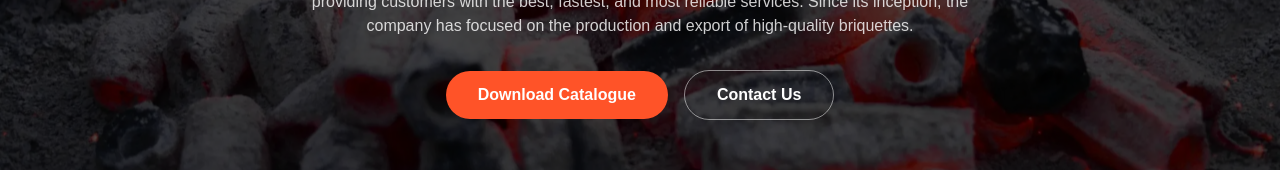
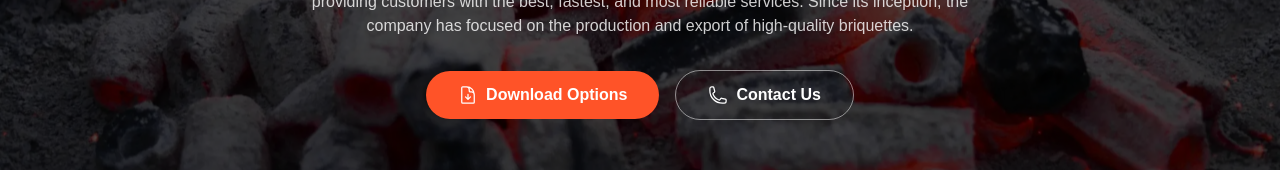
Before and after one commit to cimisachimi/indocharcoalsupply, a Next.js app: page /en in a window 1280 px wide. Shown: the part 401-571 px from the top of the page. Built offline with nearby package versions, Linux system fonts and the light colour scheme.

Commit message:
fiks hero

```diff
--- a/components/Hero.tsx
+++ b/components/Hero.tsx
@@ -1,34 +1,49 @@
 // components/Hero.tsx
+"use client";
 
-import React from 'react';
-import Image from 'next/image'; // Import the Next.js Image component
+import React, { useState } from 'react';
+import Image from 'next/image';
 import StatsBar from './StatsBar';
-import { useTranslations } from 'next-intl'
+import { useTranslations } from 'next-intl';
+import { DocumentArrowDownIcon, PhoneIcon, DocumentTextIcon, BookOpenIcon } from '@heroicons/react/24/outline';
 
 const Hero: React.FC = () => {
-  const t = useTranslations('hero')
+  const t = useTranslations('hero');
+  const [showOptions, setShowOptions] = useState(false);
+
+  const handleMenuClick = (event: React.MouseEvent) => {
+    event.stopPropagation();
+  };
+
+  React.useEffect(() => {
+    const handleOutsideClick = () => {
+      setShowOptions(false);
+    };
+
+    if (showOptions) {
+      document.addEventListener('click', handleOutsideClick);
+    }
+
+    return () => {
+      document.removeEventListener('click', handleOutsideClick);
+    };
+  }, [showOptions]);
 
   return (
-    // In components/Hero.tsx
     <div className="relative h-[90vh] w-full">
-      {/* Background Layers */}
-
-      {/* USE NEXT/IMAGE INSTEAD OF A DIV BACKGROUND */}
       <Image
         src="/charcoal-bg.webp"
         alt="Hot charcoal briquettes"
         fill
-        priority // This is the crucial part for LCP optimization!
+        priority
         style={{
-          objectFit: 'cover', // Replicates background-size: cover
-          zIndex: -1,         // Puts the image behind the content
+          objectFit: 'cover',
+          zIndex: -1,
         }}
-        sizes="100vw" // Informs the browser the image will span the full viewport width
+        sizes="100vw"
       />
-
       <div className="absolute inset-0 bg-black/70" />
 
-      {/* Container for centering the text content (no changes here) */}
       <div className="absolute top-1/2 left-1/2 w-full -translate-x-1/2 -translate-y-1/2 px-4">
         <div className="max-w-4xl mx-auto text-center">
           <h1 className="text-4xl font-extrabold text-white sm:text-5xl md:text-7xl">
@@ -40,25 +55,65 @@ const Hero: React.FC = () => {
           <p className="mt-6 max-w-2xl mx-auto text-white/80">
             {t('paragraph')}
           </p>
+
           <div className="mt-8 flex flex-col sm:flex-row items-center justify-center gap-4">
+            <div className="relative inline-block text-left" onClick={handleMenuClick}>
+              <button
+                type="button"
+                className="bg-brand-orange text-white font-semibold px-8 py-3 rounded-full hover:bg-opacity-90 transition-opacity duration-300 flex items-center justify-center gap-2"
+                onClick={() => setShowOptions(!showOptions)}
+                aria-expanded={showOptions}
+                aria-haspopup="true"
+              >
+                <DocumentArrowDownIcon className="h-5 w-5" aria-hidden="true" />
+                {t('download-options')}
+              </button>
+
+              {showOptions && (
+                <div
+                  className="origin-top-center absolute left-1/2 mt-2 w-60 -translate-x-1/2 rounded-lg shadow-xl bg-black/80 ring-1 ring-white/20 focus:outline-none z-10 animate-fade-in"
+                  role="menu"
+                  aria-orientation="vertical"
+                  tabIndex={-1}
+                >
+                  <div className="py-1" role="none">
+                    <a
+                      href="https://drive.google.com/file/d/15cJ4JVYefAieuppOQSQXwfE0XKk05U8o/view?usp=sharing"
+                      target="_blank"
+                      rel="noopener noreferrer"
+                      className="text-white flex items-center px-4 py-2 text-sm hover:bg-white/10 transition-colors duration-200"
+                      role="menuitem"
+                      tabIndex={-1}
+                    >
+                      <DocumentTextIcon className="mr-3 h-5 w-5" aria-hidden="true" />
+                      {t('company-profile')}
+                    </a>
                     <a
                       href="https://drive.google.com/file/d/14N-Yzy3S-mlXNmzGgq9b67ZCsbWGCbSa/view"
                       target="_blank"
                       rel="noopener noreferrer"
-              className="bg-brand-orange text-white font-semibold px-8 py-3 rounded-full hover:bg-opacity-90 transition-opacity duration-300"
+                      className="text-white flex items-center px-4 py-2 text-sm hover:bg-white/10 transition-colors duration-200"
+                      role="menuitem"
+                      tabIndex={-1}
                     >
+                      <BookOpenIcon className="mr-3 h-5 w-5" aria-hidden="true" />
                       {t('catalog')}
                     </a>
+                  </div>
+                </div>
+              )}
+            </div>
+
             <a
               href="#contact"
-              className="border border-white/50 text-white font-semibold px-8 py-3 rounded-full hover:bg-white/10 transition-colors duration-300"
+              className="border border-white/50 text-white font-semibold px-8 py-3 rounded-full hover:bg-white/10 transition-colors duration-300 flex items-center justify-center gap-2"
             >
+              <PhoneIcon className="h-5 w-5" aria-hidden="true" />
               {t('contact')}
             </a>
           </div>
         </div>
       </div>
-
       <StatsBar />
     </div>
   );
--- a/messages/ar.json
+++ b/messages/ar.json
@@ -9,9 +9,11 @@
     "contact": "اتصل بنا"
   },
   "hero": {
-    "catalog": "تحميل الكتالوج",
+       "catalog": "تحميل الكتالوج",
     "contact": "اتصل بنا",
-    "paragraph": "تأسست شركة إندو لتوريد الفحم في عام 2021 بالتزام قوي بتقديم أفضل وأسرع الخدمات وأكثرها موثوقية للعملاء. منذ تأسيسها، ركزت الشركة على إنتاج وتصدير قوالب الفحم عالية الجودة."
+    "paragraph": "تأسست شركة إندو لتوريد الفحم في عام 2021 بالتزام قوي بتقديم أفضل وأسرع الخدمات وأكثرها موثوقية للعملاء. منذ تأسيسها، ركزت الشركة على إنتاج وتصدير قوالب الفحم عالية الجودة.",
+    "company-profile": "تحميل ملف الشركة",
+    "download-options": "خيارات التحميل"
   },
   "stat": {
     "country": "دولة",
--- a/messages/de.json
+++ b/messages/de.json
@@ -9,9 +9,11 @@
     "contact": "Kontakt"
   },
   "hero": {
-    "catalog": "Katalog herunterladen",
+     "catalog": "Katalog herunterladen",
     "contact": "Kontaktieren Sie uns",
-    "paragraph": "Das Unternehmen Indo Charcoal Supply wurde 2021 mit dem festen Vorsatz gegründet, Kunden die besten, schnellsten und zuverlässigsten Dienstleistungen zu bieten. Seit seiner Gründung konzentriert sich das Unternehmen auf die Produktion und den Export von hochwertigen Briketts."
+    "paragraph": "Das Unternehmen Indo Charcoal Supply wurde 2021 mit dem festen Vorsatz gegründet, Kunden die besten, schnellsten und zuverlässigsten Dienstleistungen zu bieten. Seit seiner Gründung konzentriert sich das Unternehmen auf die Produktion und den Export von hochwertigen Briketts.",
+    "company-profile": "Firmenprofil herunterladen",
+    "download-options": "Download-Optionen"
   },
   "stat": {
     "country": "Land",
--- a/messages/en.json
+++ b/messages/en.json
@@ -11,7 +11,9 @@
   "hero": {
     "catalog": "Download Catalogue",
     "contact": "Contact Us",
-    "paragraph": "The company of Indo charcoal supply was established in 2021 with a strong commitment to providing customers with the best, fastest, and most reliable services. Since its inception, the company has focused on the production and export of high-quality briquettes."
+    "paragraph": "The company of Indo charcoal supply was established in 2021 with a strong commitment to providing customers with the best, fastest, and most reliable services. Since its inception, the company has focused on the production and export of high-quality briquettes.",
+    "company-profile": "Download Company Profile",
+    "download-options": "Download Options"
   },
   "stat": {
       "country": "Country",
--- a/messages/fr.json
+++ b/messages/fr.json
@@ -9,9 +9,11 @@
     "contact": "Contact"
   },
   "hero": {
-    "catalog": "Télécharger le Catalogue",
+     "catalog": "Télécharger le Catalogue",
     "contact": "Nous Contacter",
-    "paragraph": "La société Indo Charcoal Supply a été fondée en 2021 avec un engagement fort à fournir à ses clients les services les meilleurs, les plus rapides et les plus fiables. Depuis sa création, l'entreprise se concentre sur la production et l'exportation de briquettes de haute qualité."
+    "paragraph": "La société Indo Charcoal Supply a été fondée en 2021 avec un engagement fort à fournir à ses clients les services les meilleurs, les plus rapides et les plus fiables. Depuis sa création, l'entreprise se concentre sur la production et l'exportation de briquettes de haute qualité.",
+    "company-profile": "Télécharger le profil de l'entreprise",
+    "download-options": "Options de téléchargement"
   },
   "stat": {
     "country": "Pays",
--- a/messages/ja.json
+++ b/messages/ja.json
@@ -9,9 +9,11 @@
     "contact": "お問い合わせ"
   },
   "hero": {
-    "catalog": "カタログをダウンロード",
+   "catalog": "カタログをダウンロード",
     "contact": "お問い合わせ",
-    "paragraph": "Indo Charcoal Supplyは2021年に設立され、お客様に最高、最速、そして最も信頼性の高いサービスを提供することに強くコミットしています。創業以来、高品質のブリケットの製造と輸出に注力してきました。"
+    "paragraph": "Indo Charcoal Supplyは2021年に設立され、お客様に最高、最速、そして最も信頼性の高いサービスを提供することに強くコミットしています。創業以来、高品質のブリケットの製造と輸出に注力してきました。",
+    "company-profile": "会社概要をダウンロード",
+    "download-options": "ダウンロードオプション"
   },
   "stat": {
     "countryt": "国",
--- a/messages/nl.json
+++ b/messages/nl.json
@@ -9,9 +9,11 @@
     "contact": "Contact"
   },
   "hero": {
-    "catalog": "Catalogus Downloaden",
+     "catalog": "Catalogus Downloaden",
     "contact": "Neem Contact Op",
-    "paragraph": "Het bedrijf Indo Charcoal Supply is opgericht in 2021 met een sterke toewijding om klanten de beste, snelste en meest betrouwbare diensten te bieden. Sinds de oprichting heeft het bedrijf zich gericht op de productie en export van hoogwaardige briketten."
+    "paragraph": "Het bedrijf Indo Charcoal Supply is opgericht in 2021 met een sterke toewijding om klanten de beste, snelste en meest betrouwbare diensten te bieden. Sinds de oprichting heeft het bedrijf zich gericht op de productie en export van hoogwaardige briketten.",
+    "company-profile": "Bedrijfsprofiel Downloaden",
+    "download-options": "Downloadopties"
   },
   "stat": {
     "country": "Land",
--- a/messages/zh.json
+++ b/messages/zh.json
@@ -11,7 +11,9 @@
   "hero": {
     "catalog": "下载目录",
     "contact": "联系我们",
-    "paragraph": "Indo Charcoal Supply 公司成立于2021年，致力于为客户提供最优质、最快捷、最可靠的服务。自成立以来，公司一直专注于高品质煤砖的生产和出口。"
+    "paragraph": "Indo Charcoal Supply 公司成立于2021年，致力于为客户提供最优质、最快捷、最可靠的服务。自成立以来，公司一直专注于高品质煤砖的生产和出口。",
+    "company-profile": "下载公司简介",
+    "download-options": "下载选项"
   },
   "stat": {
     "country": "国家",
--- a/package.json
+++ b/package.json
@@ -9,6 +9,7 @@
     "lint": "eslint"
   },
   "dependencies": {
+    "@heroicons/react": "^2.2.0",
     "embla-carousel-react": "^8.6.0",
     "framer-motion": "^12.23.12",
     "i18nexus-cli": "^3.8.2",
```
Also changed, not shown: 1 other file (tests, documents, lock files or other folders). Lines whose indentation alone changed are shown as unchanged.
